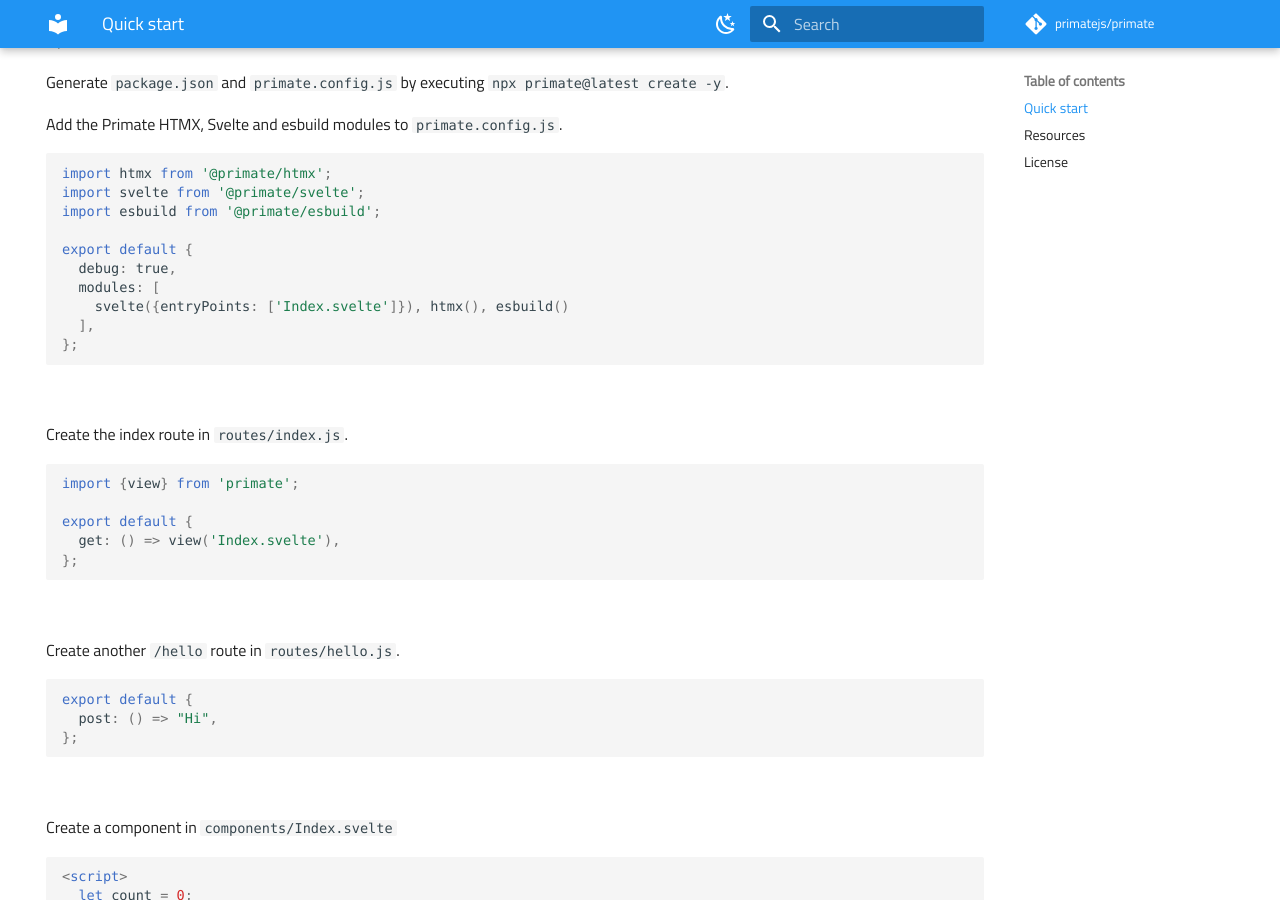
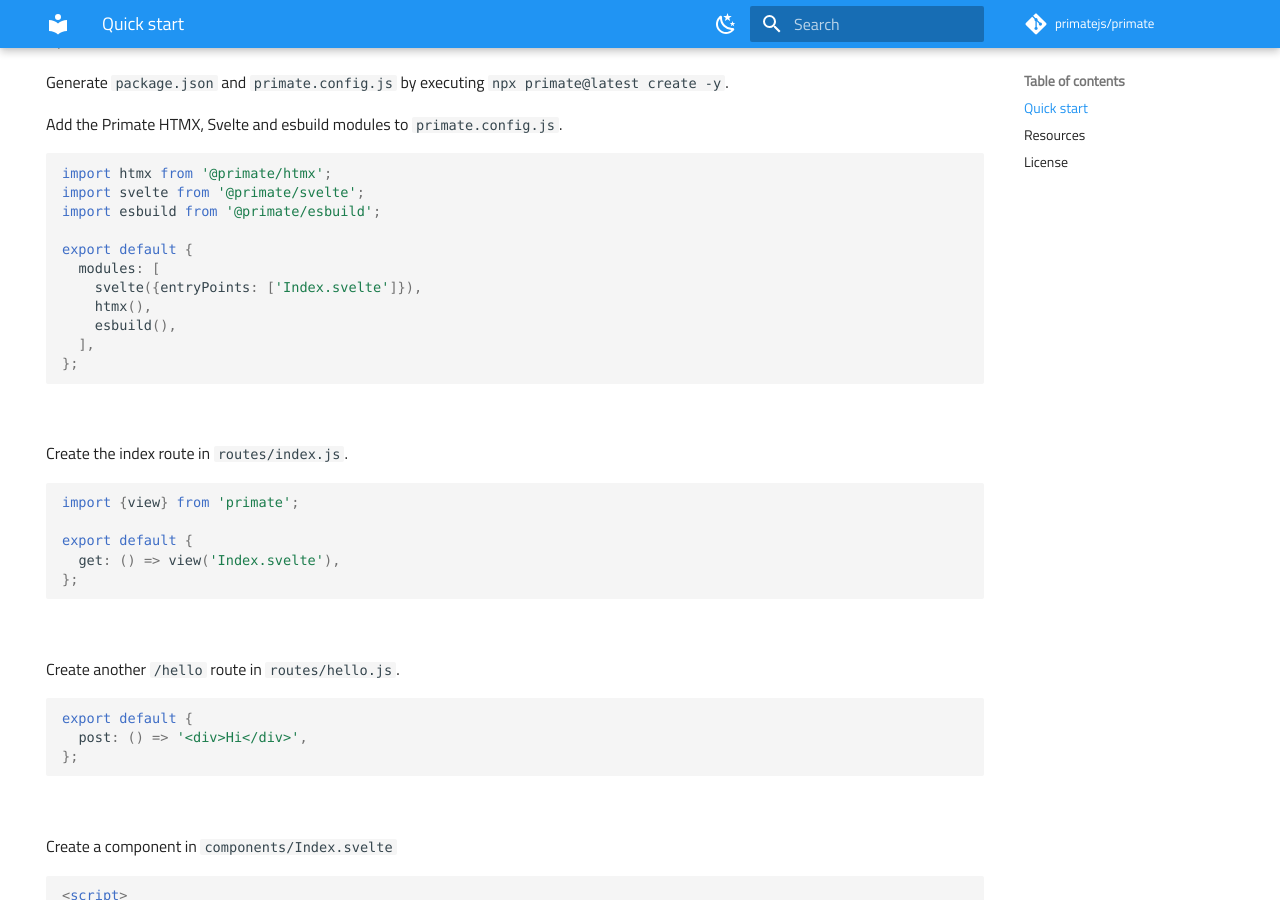
Before and after one commit to phaleth/primatejs-website, an MkDocs documentation site: the page built from docs/quick-start/index.md, in a window 1280 px wide and 900 px high, scrolled down 274 px. Built offline with MkDocs 1.6.1 and Material for MkDocs 9.7.7, drawn with Linux system fonts in a browser that asks for light colours; comment, search, counter and statistics services are not loaded; part of the change alters nothing that is shown.

Commit message:
Refine quick start

````diff
--- a/docs/quick-start/index.md
+++ b/docs/quick-start/index.md
@@ -19,9 +19,10 @@ import svelte from '@primate/svelte';
 import esbuild from '@primate/esbuild';
 
 export default {
-  debug: true,
   modules: [
-    svelte({entryPoints: ['Index.svelte']}), htmx(), esbuild()
+    svelte({entryPoints: ['Index.svelte']}),
+    htmx(),
+    esbuild(),
   ],
 };
 ```
@@ -42,7 +43,7 @@ Create another `/hello` route in `routes/hello.js`.
 
 ```js
 export default {
-  post: () => "Hi",
+  post: () => '<div>Hi</div>',
 };
 ```
 <br/>
````
